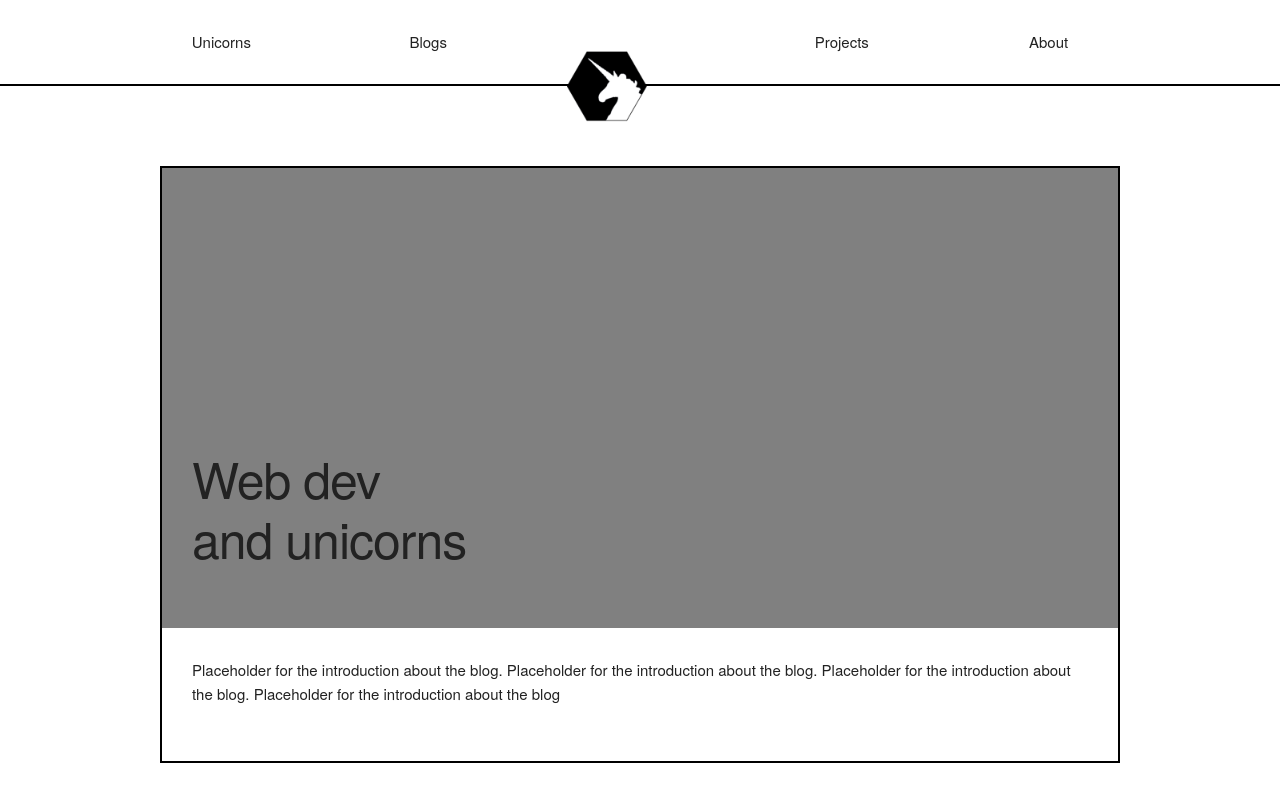
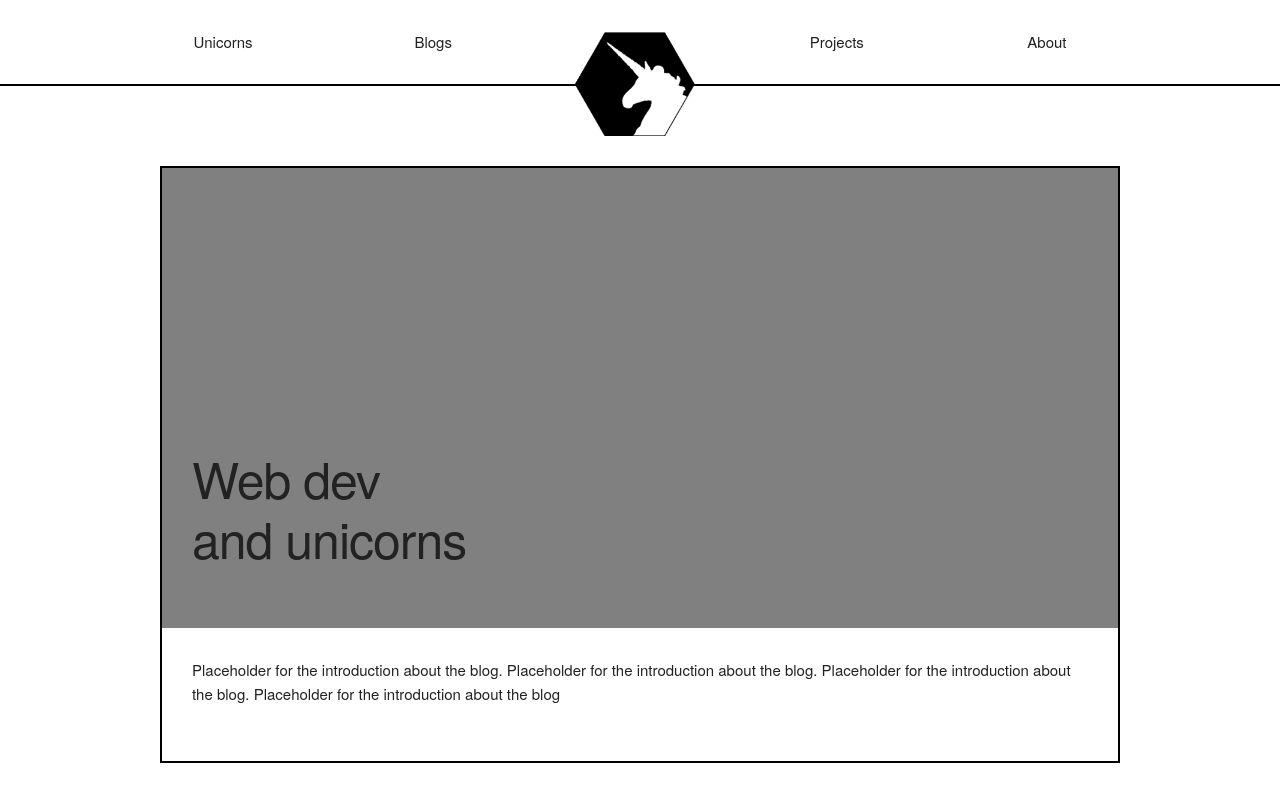
Before and after one commit to amandine-perichon/amandine-perichon.github.io, a plain HTML site: page index.html in a window 1280 px wide. Shown: the top 800 px of the page. Drawn offline with nearby package versions, Linux system fonts and the light colour scheme.

Commit message:
Fix logo center alignment

```diff
--- a/styles/main.css
+++ b/styles/main.css
@@ -42,11 +42,6 @@ header,
 /* --------------- NAV RULES ---------------*/
 
 /* Logo size in rem*/
-.logo img {
-  height: 8rem;
-  width: 8rem;
-}
-
 .nav {
   display: flex;
   flex-direction: column;
@@ -61,14 +56,17 @@ header,
   text-align: center;
 }
 
-.logo {
+.nav .logo {
   position: relative;
+  width: 12rem;
 }
 
 .logo img {
-    position: absolute;
-    bottom: -3.5rem;
-    left: 0;
+  height: 12rem;
+  width: 12rem;
+  position: absolute;
+  bottom: -6rem;
+  left:0;
   }
 
 /* --------------- INTRO RULES ---------------*/
@@ -146,9 +144,7 @@ footer {
   }
 
   .logo img {
-    position: absolute;
     left: 0;
-    bottom: -4.2rem;
   }
 
   /* Add margins*/
```
